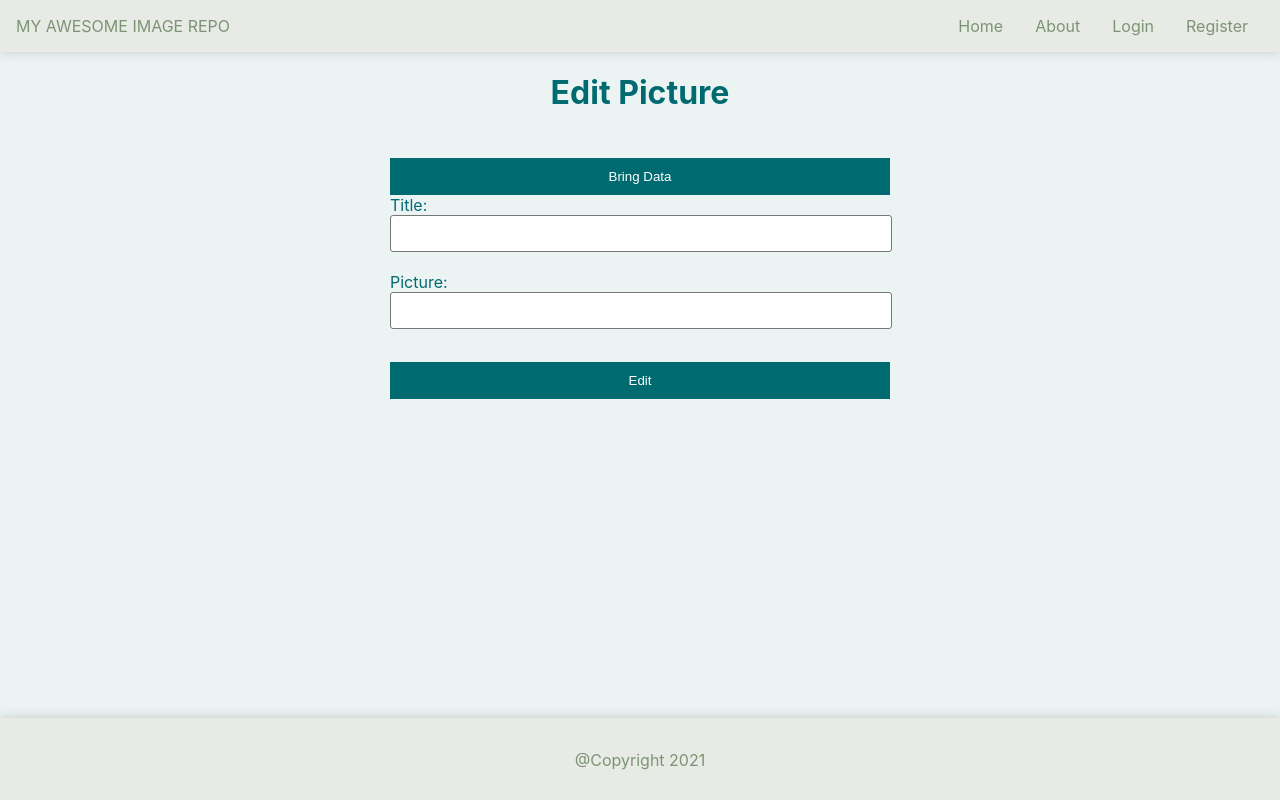
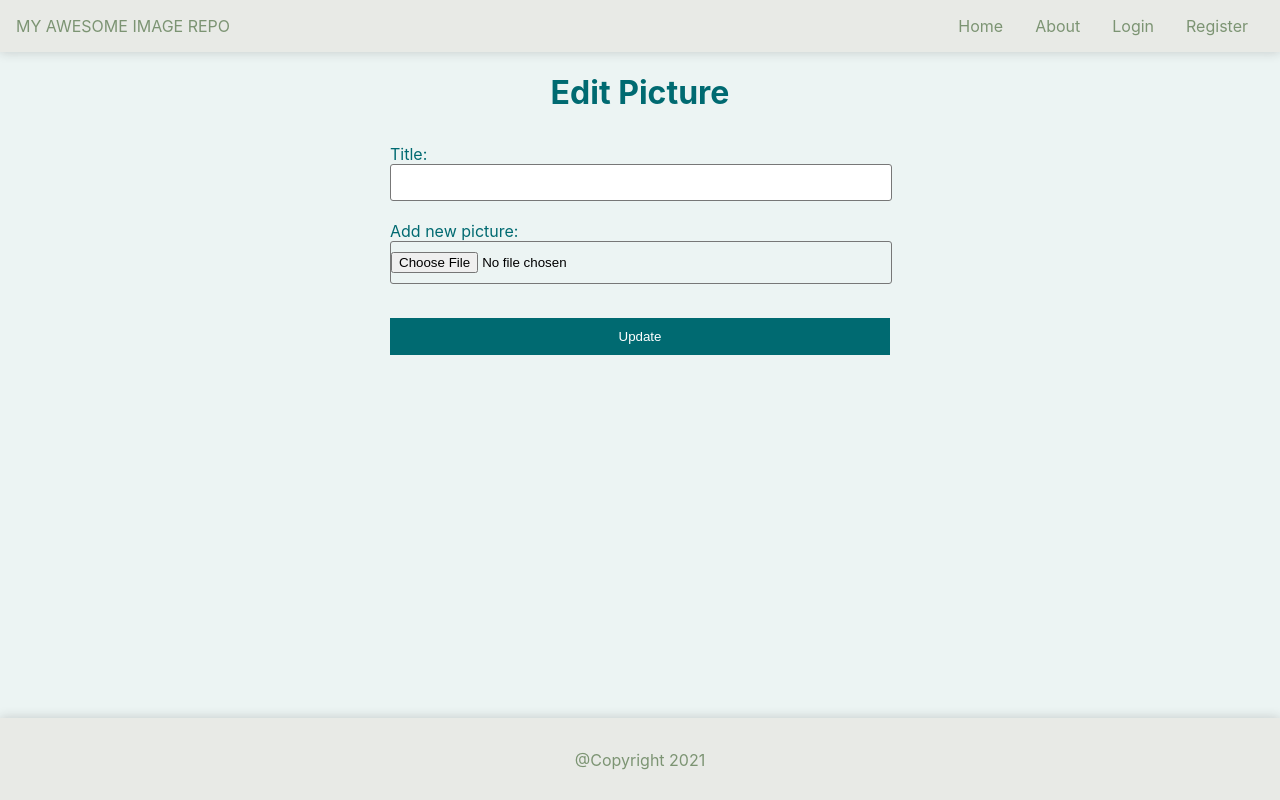
Before and after one commit to RicardoJBOF/my-awesome-image-repo, a React (Create React App) app in the folder client/: page /pictures/edit/1 in a window 1280 px wide. Built offline with nearby package versions, Linux system fonts and the light colour scheme; no server answers.

Commit message:
Picture are saved and edit with random names

```diff
--- a/client/src/pages/Edit.js
+++ b/client/src/pages/Edit.js
@@ -1,44 +1,62 @@
-import React, { useState, useEffect, useRef } from "react";
+import React, { useState } from "react";
 import { useForm } from "react-hook-form";
 import { Container } from "react-bootstrap";
 import axios from "axios";
 import { useHistory } from "react-router-dom";
+import S3FileUpload from "react-s3";
 
 import "./style.css";
+
+const config = {
+  bucketName: process.env.REACT_APP_bucketName,
+  region: process.env.REACT_APP_region,
+  accessKeyId: process.env.REACT_APP_accessKeyId,
+  secretAccessKey: process.env.REACT_APP_secretAccessKey,
+};
+
+function generateRandomString() {
+  let randomKey = Math.random().toString(36).substring(6)
+  return randomKey;
+}
+
 
 export default function Edit() {
   const history = useHistory();
   const [message, setMessage] = useState("");
   const { register, handleSubmit, errors } = useForm();
   const id = window.location.pathname.split("/")[3];
-  const myTitle = useRef(null);
-  const myLink = useRef(null);
+
+  let state = {
+    selectedFile: null,
+  };
+
+  const fileSelectedHandler = (event) => {
+    state.selectedFile = event.target.files[0];
+
+    Object.defineProperty(state.selectedFile, 'name', {
+      writable: true,
+      value: generateRandomString()
+    });
+
+  };
 
   const onSubmit = (picture) => {
+    S3FileUpload.uploadFile(state.selectedFile, config)
+      .then((aws) => {
+        picture.link = aws.location;
         axios
           .post(`/pictures/update/${id}`, picture)
           .then((info) => {
-      console.log(info)
             history.push(`/`);
           })
           .catch((err) => {
             console.error(err);
           });
-  }
-
-
-  useEffect(() => {
-    axios({
-      method: "GET",
-      url: `/pictures/${id}`,
       })
-      .then(({data}) => {
-        myTitle.current = data[0].title;
-        myLink.current = data[0].link;
-      })
-      .catch((err) => console.log(err));
-  }, []);
-
+      .catch((err) => {
+        console.log(err);
+      });
+  };
 
 
 
@@ -47,39 +65,33 @@ export default function Edit() {
       <Container className="p-3">
         <h1>Edit Picture</h1>
 
-
         <form className="Registration-form" onSubmit={handleSubmit(onSubmit)}>
-
-          <button className="LoginRegister_btn" type="submit">
-            Bring Data
-          </button>
 
           <label htmlFor="email">Title: </label>
           <input
             name="title"
             type="text"
             ref={register({ required: true })}
-            defaultValue={myTitle.current}
           />
           {errors.email && (
             <p className="Error-message"> This is a mandatory field. </p>
           )}
 
-          <label htmlFor="password">Picture: </label>
+          <label htmlFor="pictureUploaded">Add new picture: </label>
           <input
-            name="link"
-            type="text"
-            defaultValue={myLink.current}
+            name="pictureUploaded"
+            type="file"
+            onChange={fileSelectedHandler}
             ref={register({ required: true })}
           />
-          {errors.password && errors.password.type === "required" && (
+          {errors.picture && (
             <p className="Error-message"> This is a mandatory field. </p>
           )}
 
           <p className="Error-message">{message}</p>
 
           <button className="LoginRegister_btn" type="submit">
-            Edit
+            Update
           </button>
         </form>
       </Container>
--- a/client/src/pages/Pictures.js
+++ b/client/src/pages/Pictures.js
@@ -4,7 +4,6 @@ import { useForm } from "react-hook-form";
 import axios from "axios";
 import { useHistory } from "react-router-dom";
 import { Container } from "react-bootstrap";
-//import PictureUpload from '../components/PictureUpload';
 import S3FileUpload from "react-s3";
 
 const config = {
@@ -13,6 +12,11 @@ const config = {
   accessKeyId: process.env.REACT_APP_accessKeyId,
   secretAccessKey: process.env.REACT_APP_secretAccessKey,
 };
+
+function generateRandomString() {
+  let randomKey = Math.random().toString(36).substring(6)
+  return randomKey;
+}
 
 export default function Pictures() {
   const [message, setMessage] = useState("");
@@ -26,6 +30,12 @@ export default function Pictures() {
 
   const fileSelectedHandler = (event) => {
     state.selectedFile = event.target.files[0];
+
+
+    Object.defineProperty(state.selectedFile, 'name', {
+      writable: true,
+      value: generateRandomString()
+    });
   };
 
   const onSubmit = (data) => {
```
Also changed, not shown: 1 other file (tests, documents, lock files or other folders). Lines whose indentation alone changed are shown as unchanged.
